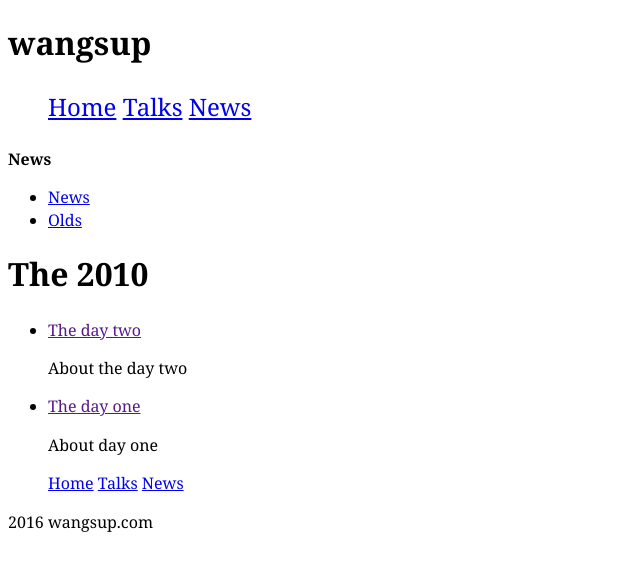
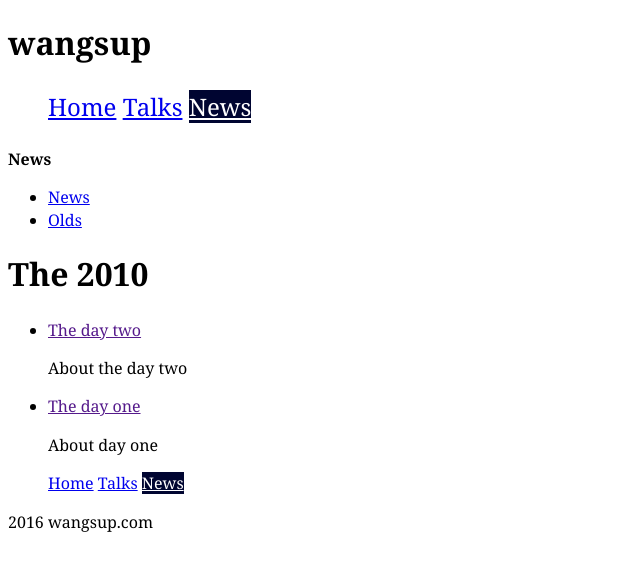
Before and after one commit to casprwang/jekyll-project, a Jekyll site: the page built from olds.html, in a window 1280 px wide. Shown: the top 571 px of the page, without its empty margins (0-640 px from the left). Built offline with Jekyll 4.4.1, drawn with Linux system fonts in a browser that asks for light colours; Markdown is read by kramdown in place of the engine named in the settings.

Commit message:
contains
if page.url contains 'news' or page.url contains 'olds'

```diff
--- a/_includes/nav.html
+++ b/_includes/nav.html
@@ -2,6 +2,6 @@
 	<ul class="nav {{include.navclass}}">
 		<li><a href="{{site.baseurl}}/index.html" class="{% if page.url == '/' %}current{% endif %}">Home</a></li>
 		<li><a href="{{site.baseurl}}/talks.html" class="{% if page.url == '/talks.html' %}current{% endif %}">Talks</a></li>
-		<li><a href="{{site.baseurl}}/news.html" class="{% if page.url == '/news.html' %}current{% endif %}">News</a></li>
+		<li><a href="{{site.baseurl}}/news.html" class="{% if page.url contains 'news' or page.url contains 'olds' %}current{% endif %}">News</a></li>
 	</ul>
 </nav>
```
